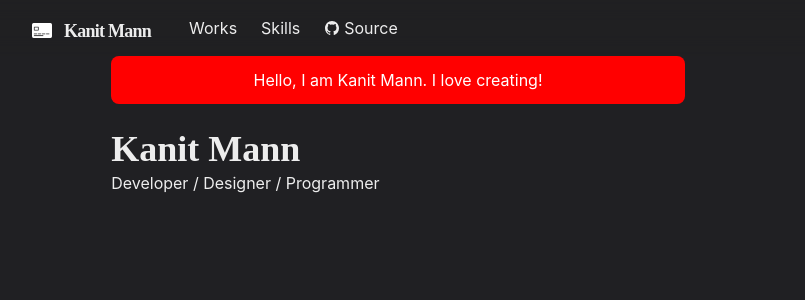
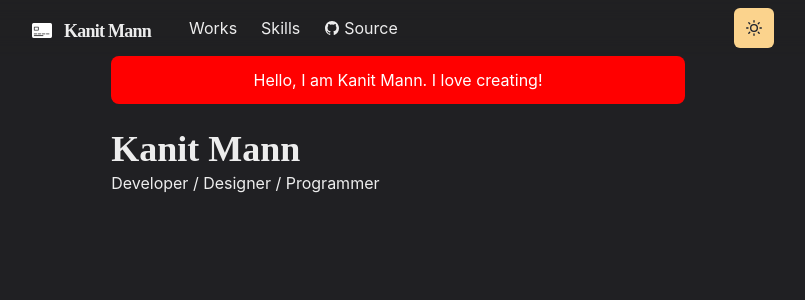
Before and after one commit to kanitmann/portfoliov2, a Next.js app: page / in a window 1280 px wide. Shown: the top 300 px of the page, without its empty margins (242-1047 px from the left). Built offline with nearby package versions, Linux system fonts and the light colour scheme.

Commit message:
Toggle button --navbar

```diff
--- a/components/navbar.js
+++ b/components/navbar.js
@@ -15,6 +15,7 @@ import {
     useColorModeValue
 } from '@chakra-ui/react'
 import { HamburgerIcon } from '@chakra-ui/icons'
+import ThemeToggleButton from './theme_toggle_button'
 import { IoLogoGithub } from 'react-icons/io5'
 
 const LinkItem = ({ href, path, target, children, ...props }) => {
@@ -89,6 +90,7 @@ const NavBar = props => {
                     </LinkItem>
                 </Stack>
                 <Box flex={1} align={"right"}>
+                    <ThemeToggleButton />
                     <Box ml={2} display={{ base: 'inline-block', md: 'none' }}>
                         <Menu>
                             <MenuButton as={IconButton} icon={<HamburgerIcon />}
```
